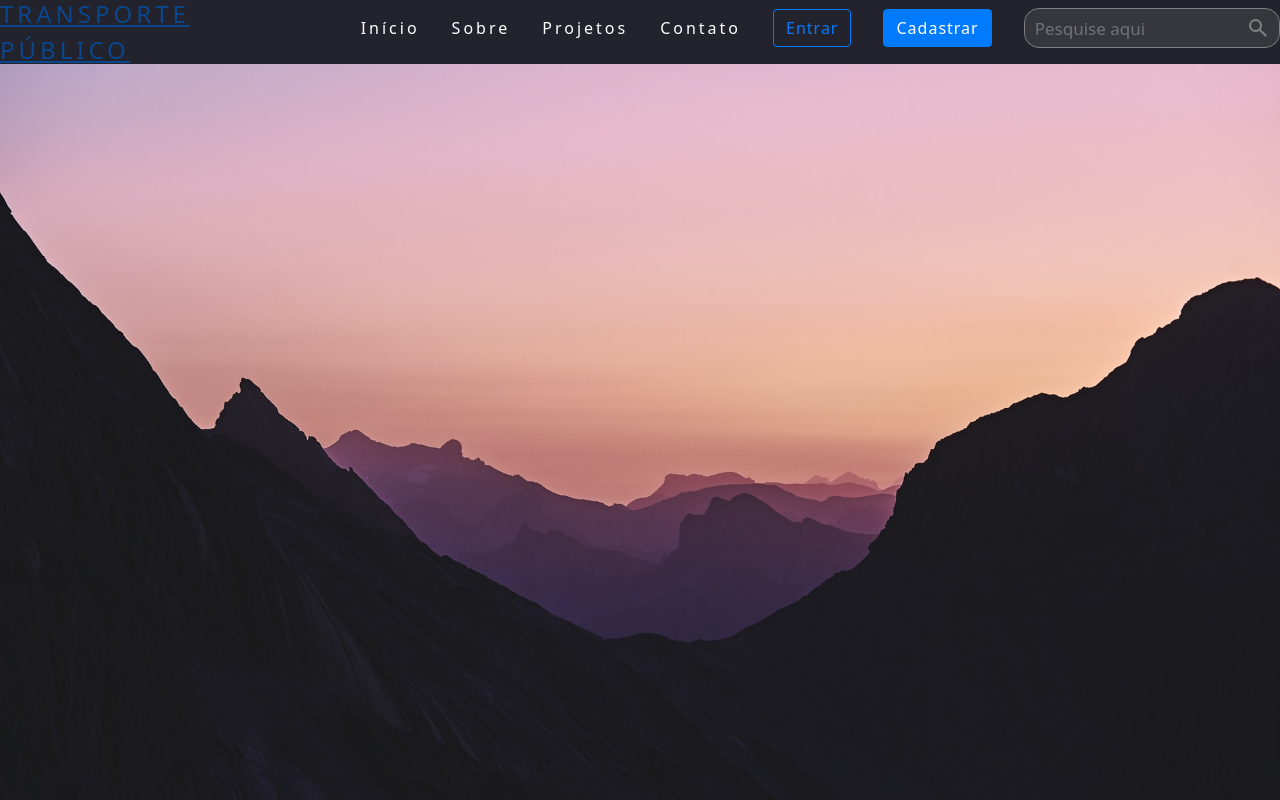
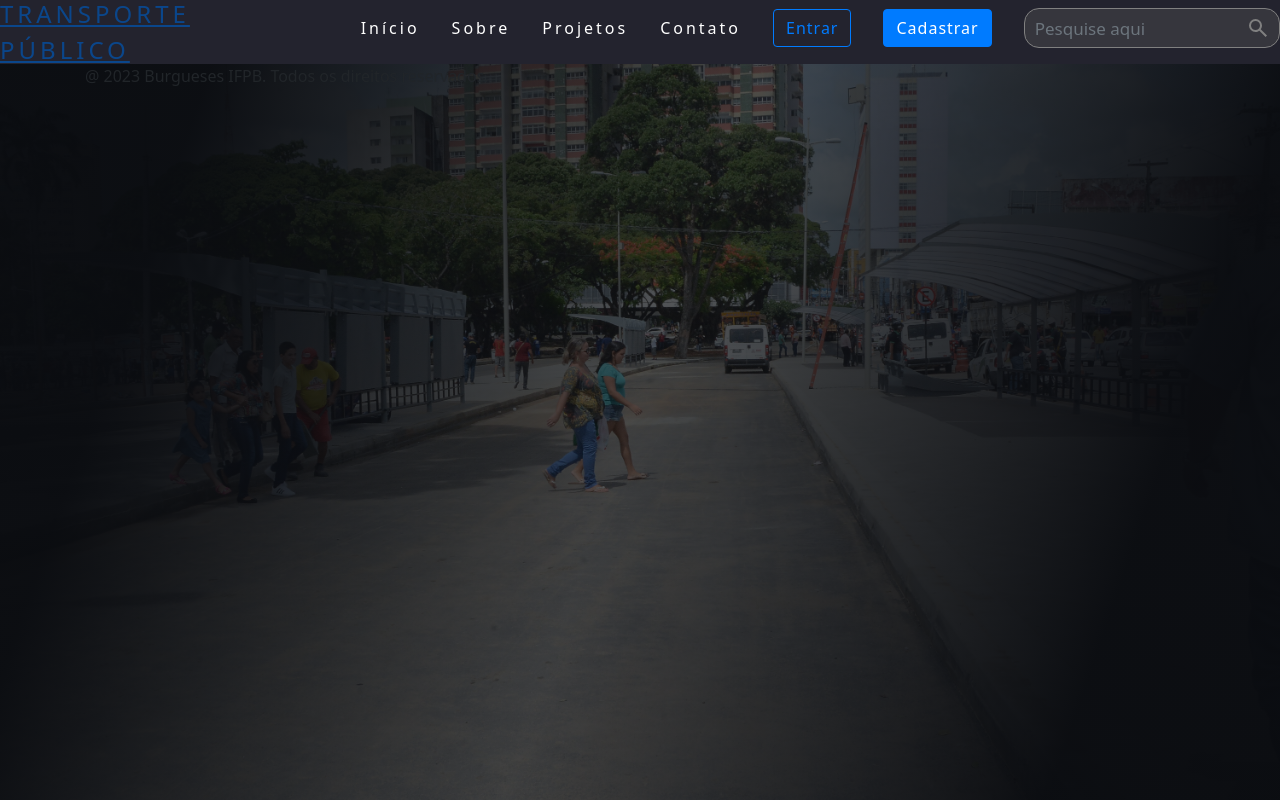
Before and after one commit to danilocb21/connectbus, a Django app: page / in a window 1280 px wide. Run offline with Django 4.2, Linux system fonts and the light colour scheme; some libraries are stand-ins or nearby versions.

Commit message:
Background atualizado

```diff
--- a/transporte/app/static/app/style.css
+++ b/transporte/app/static/app/style.css
@@ -1,6 +1,37 @@
 * {
   margin: 0;
   padding: 0;
+}
+
+body {
+  font-family: system-ui, -apple-system, Helvetica, Arial, sans-serif;
+  overflow-x: hidden;
+}
+
+#background {
+  background: url(images/bg.jpg);
+  background-size: cover;
+  position: fixed;
+  inset: 0;
+  z-index: -1;
+  width: 100vw;
+  height: 100vh;
+}
+
+#background .img-background {
+  width: 100%;
+  height: 100%;
+  object-fit: cover;
+}
+
+#background::after {
+  content: '';
+  width: inherit;
+  height: inherit;
+  position: fixed;
+  inset: 0;
+  display: block;
+  background: linear-gradient(109deg, rgba(10, 12, 16, 0.99) 15%, rgba(10, 12, 16, 0.7) 50%, rgba(10, 12, 16, 0.99) 85%);
 }
 
 a {
@@ -26,12 +57,6 @@ nav {
   font-family: system-ui, -apple-system, Helvetica, Arial, sans-serif;
   background: #23232e;
   height: 8vh;
-}
-
-main {
-  background: url("images/bg.jpg") no-repeat center;
-  background-size: cover;
-  height: 92vh;
 }
 
 .nav-list {
@@ -83,10 +108,15 @@ input[type="search"]::-webkit-search-results-decoration { display: none; }
   border: none;
   cursor: pointer;
   color: grey;
+  animation: colorChangeReverse 0.5s forwards;
+}
+
+.search button:hover {
+  animation: colorChange 0.5s forwards;
 }
 
 .search input[type=search]:focus + button {
-  animation: colorChange 0.7s forwards;
+  animation: colorChange 0.5s forwards;
 }
 
 @keyframes colorChange {
@@ -95,6 +125,15 @@ input[type="search"]::-webkit-search-results-decoration { display: none; }
   }
   to {
     color: #fff;
+  }
+}
+
+@keyframes colorChangeReverse {
+  from {
+    color: #fff;
+  }
+  to {
+    color: grey;
   }
 }
 
@@ -109,6 +148,7 @@ input[type="search"]::-webkit-search-results-decoration { display: none; }
 @media (max-width: 999px) {
   body {
     overflow-x: hidden;
+    overflow-y: hidden;
   }
   .nav-list {
     position: absolute;
--- a/transporte/app/templates/base.html
+++ b/transporte/app/templates/base.html
@@ -36,14 +36,18 @@
                 <li><a href="/login/" class="btn btn-outline-primary" role="button">Entrar</a></li>
                 <li><a href="/register/" class="btn btn-primary" role="button">Cadastrar</a></li>
                 {% endif %}
-                <li><form class="search form-inline my-2 my-lg-0">
-                    <input class="search form-control mr-sm-2" type="search" placeholder="Pesquise aqui" aria-label="Search" >
+                <li><form class="search form-inline my-2 my-lg-0" method=POST action="{% url "search" %}">
+                    {% csrf_token %}
+                    <input class="search form-control mr-sm-2" type="search" placeholder="Pesquise aqui" aria-label="Search" name="search_text">
                     <button type="submit"><svg xmlns="http://www.w3.org/2000/svg" width="24" height="24" viewBox="0 0 24 24"><path fill="currentColor" d="m19.6 21l-6.3-6.3q-.75.6-1.725.95T9.5 16q-2.725 0-4.612-1.888T3 9.5q0-2.725 1.888-4.612T9.5 3q2.725 0 4.612 1.888T16 9.5q0 1.1-.35 2.075T14.7 13.3l6.3 6.3l-1.4 1.4ZM9.5 14q1.875 0 3.188-1.313T14 9.5q0-1.875-1.313-3.188T9.5 5Q7.625 5 6.312 6.313T5 9.5q0 1.875 1.313 3.188T9.5 14Z"/></svg></button>
                 </form></li>
             </ul>
         </nav>
     </header>
     <main>
+        <div id="background">
+            <div class="img-background"></div>
+        </div>
         <div id="content", name="content", class="main">
             <div class="row justify-content-center">
                 <div class="col-8">
@@ -53,6 +57,14 @@
             </div>
         </div>
     </main>
+
+    <footer class="footer_section">
+        <div class="container">
+          <p>
+            <span>@ 2023 </span> Burgueses IFPB. Todos os direitos reservados.
+          </p>
+        </div>
+      </footer>
 
     {% comment %} Scripts Jquery / Bootstrap {% endcomment %}
     <script src="https://code.jquery.com/jquery-3.3.1.slim.min.js" integrity="sha384-q8i/X+965DzO0rT7abK41JStQIAqVgRVzpbzo5smXKp4YfRvH+8abtTE1Pi6jizo" crossorigin="anonymous"></script>
```
Also changed, not shown: transporte/app/static/app/images/bg.jpg.
